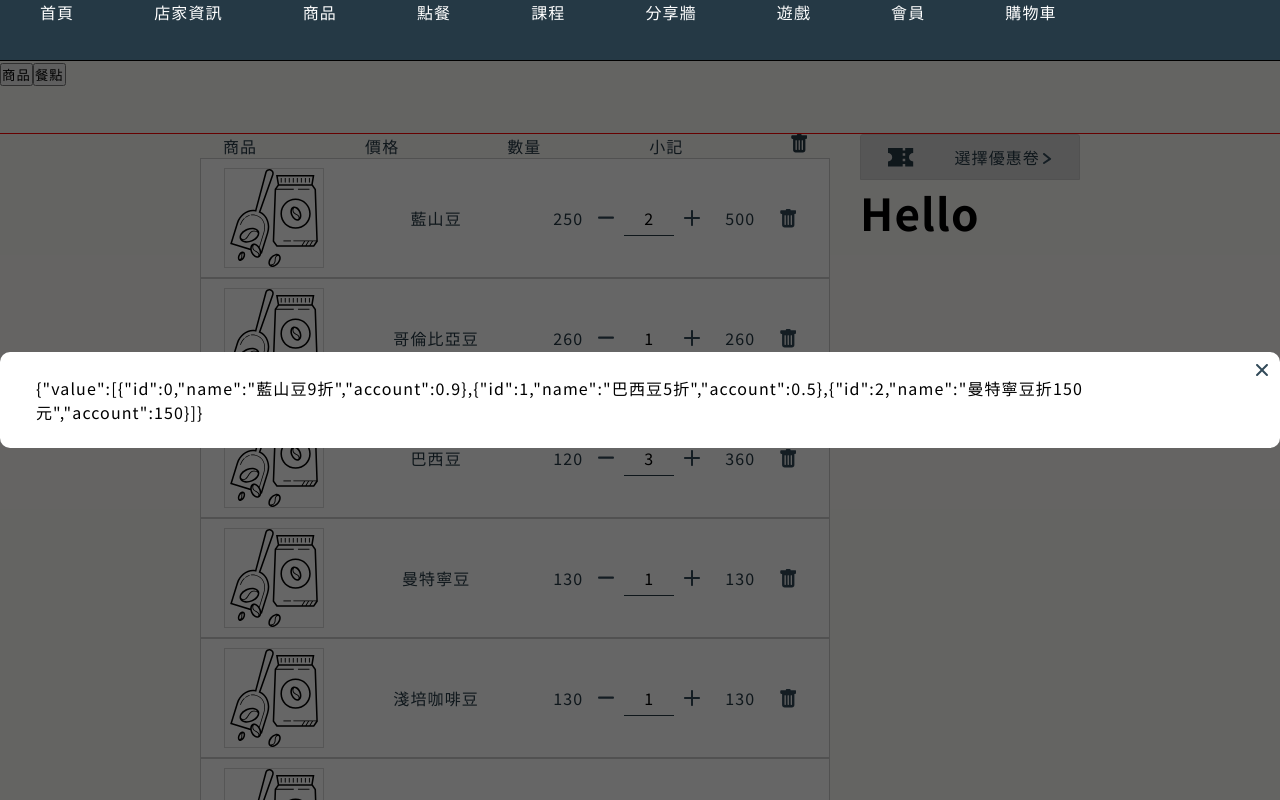
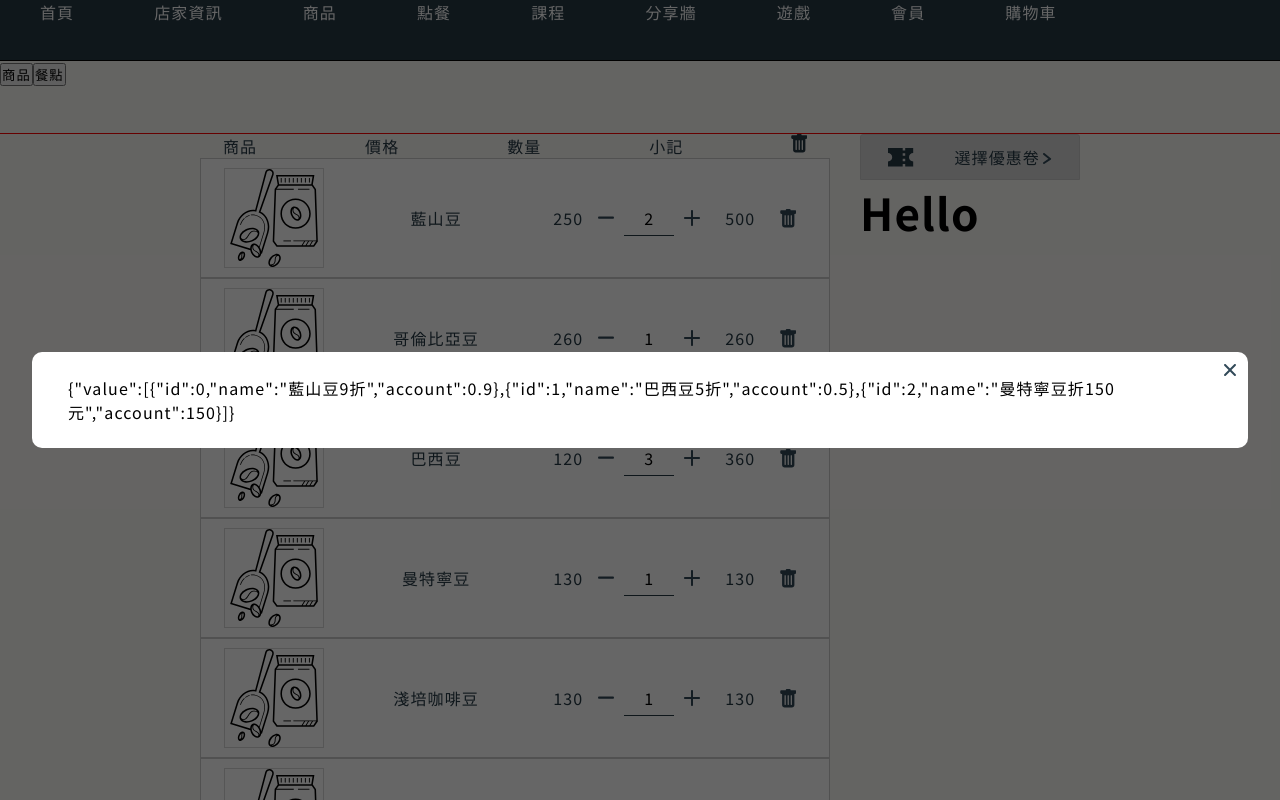
Before and after one commit to hunter850/coffee_react, a React (Create React App) app: page /cart in a window 1280 px wide. Both pictures are taken after a click on the button "選擇優惠卷". Shown: the top 800 px of the page. Built offline with nearby package versions, Linux system fonts and the light colour scheme.

Commit message:
modal 增加限制最大寬高 新增overflow scrollbar style

```diff
--- a/src/component/Modal/Modal.jsx
+++ b/src/component/Modal/Modal.jsx
@@ -1,5 +1,7 @@
 import { useEffect, useState, useMemo, useCallback } from "react";
 import useSetNow from "../../hooks/useSetNow";
+import useScrollbar from "../../hooks/useScrollbar";
+import "./modal.css";
 
 function Modal({
     children,
@@ -10,6 +12,7 @@ function Modal({
     time = 0.5,
 }) {
     const setNow = useSetNow();
+    const [hideScrollbar, showScrollbar] = useScrollbar();
     const styles = useMemo(() => {
         return {
             bgStyle: {
@@ -24,17 +27,26 @@ function Modal({
                 alignItems: "center",
                 opacity: 0,
                 transition: `opacity ${time}s ease`,
+                zIndex: "1000",
             },
             bordStyle: {
+                maxWidth: "95%",
+                maxHeight: "calc(90vh - 60px)",
+                overflow: "hidden",
                 backgroundColor: "#fff",
                 padding: bordPadding,
                 borderRadius: "10px",
-                position: "relative",
                 transform: `translateY(${bordY}px)`,
                 opacity: 0,
                 transition: `transform ${time + 0.2}s ease, opacity ${
                     time + 0.2
                 }s ease`,
+            },
+            textWrap: {
+                // overflow: "hidden auto",
+                width: "100%",
+                maxHeight: "calc(90vh - 132px)",
+                overflow: "auto",
             },
         };
     }, [bordPadding, bordY, time]);
@@ -58,6 +70,7 @@ function Modal({
     }, [setIsOpen]);
     useEffect(() => {
         if (isOpen) {
+            hideScrollbar();
             setModalBackground((pre) => ({ ...pre, display: "flex" }));
             setNow(() => {
                 setModalBackground((pre) => ({ ...pre, opacity: 1 }));
@@ -68,6 +81,7 @@ function Modal({
                 }));
             });
         } else {
+            showScrollbar();
             setModalBackground((pre) => ({
                 ...pre,
                 display: "none",
@@ -79,7 +93,7 @@ function Modal({
                 opacity: 0,
             }));
         }
-    }, [isOpen, bordY, setNow]);
+    }, [isOpen, bordY, setNow, hideScrollbar, showScrollbar]);
     return (
         <div style={modalBackground} onClick={closeHandler}>
             <div style={modalBord} onClick={(e) => e.stopPropagation()}>
@@ -97,7 +111,9 @@ function Modal({
                         />
                     </svg>
                 </button>
-                {children}
+                <div style={styles.textWrap} className="modal_text">
+                    {children}
+                </div>
             </div>
         </div>
     );
--- /dev/null
+++ b/src/component/Modal/modal.css
@@ -0,0 +1,33 @@
+.modal_text::-webkit-scrollbar {
+    background-color: #fff0;
+    border-radius: 50%;
+    width: 6px;
+}
+
+/* .modal_text::-webkit-scrollbar-button {
+    display: none;
+} */
+.modal_text::-webkit-scrollbar-track {
+    /* background-color: #b46868; */
+    display: none;
+}
+
+/* the new scrollbar will have a flat appearance with the set background color */
+
+.modal_text::-webkit-scrollbar-thumb {
+    background-color: rgba(0, 0, 0, 0.2);
+    border-radius: 5px;
+}
+
+/* this will style the thumb, ignoring the track */
+
+.modal_text::-webkit-scrollbar-button {
+    /* background-color: #7c2929; */
+    display: none;
+}
+
+/* optionally, you can style the top and the bottom buttons (left and right for horizontal bars) */
+
+.modal_text::-webkit-scrollbar-corner {
+    background-color: #fff0;
+}
```
